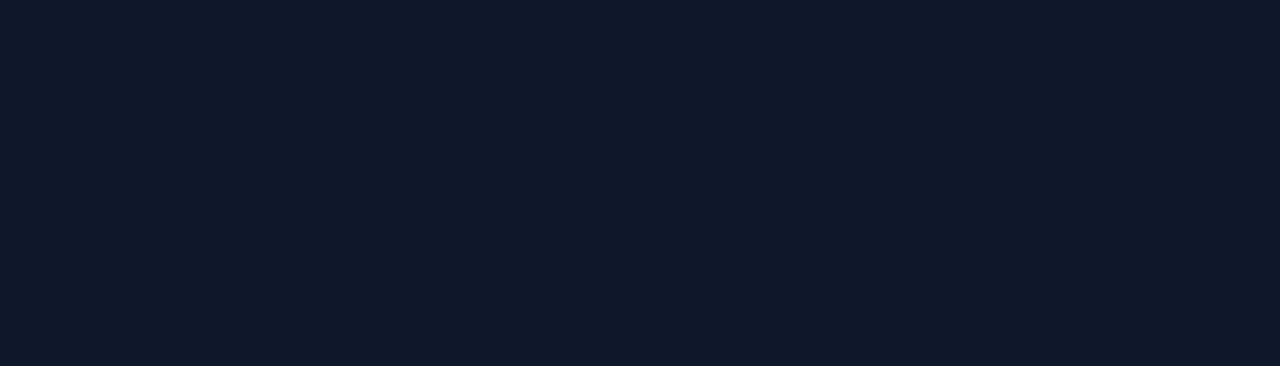
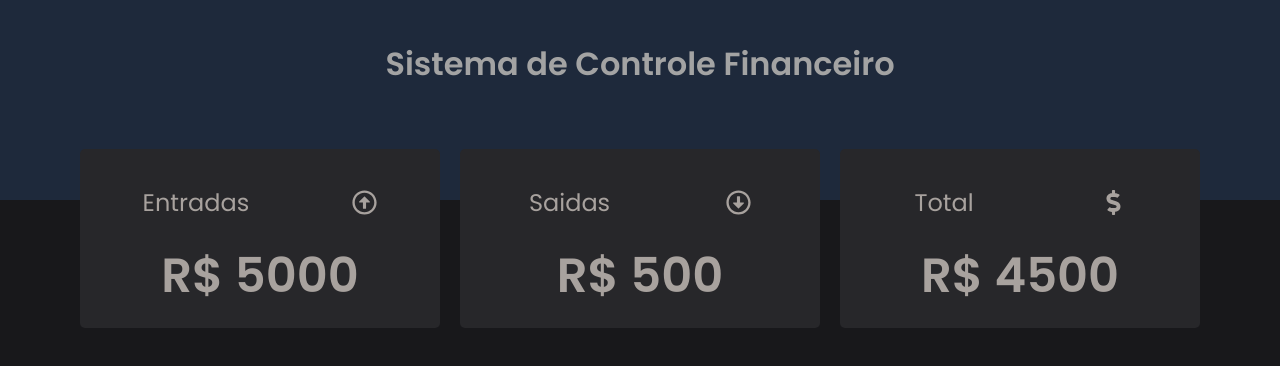
Before and after one commit to CamiNunes/sistema-financeiro, a React (Create React App) app: page / in a window 1280 px wide. Shown: the top 366 px of the page. Built offline with nearby package versions, Linux system fonts and the light colour scheme.

Commit message:
Criando componentes principais;

```diff
--- a/src/App.js
+++ b/src/App.js
@@ -1,7 +1,14 @@
-import { Global } from './styles/global';
+import { GlobalStyle } from './styles/global';
+import { Header } from './components/Header';
+import { Resume } from './components/Resume';
 
 export function App() {
   return (
-    <Global />
+    <>
+    <GlobalStyle />
+    <Header />
+    <Resume />
+    </>
+
   );
 }
--- /dev/null
+++ b/src/components/Header/index.js
@@ -0,0 +1,12 @@
+import React from 'react'
+import { Container, H1, Title } from './style';
+
+export const Header = () => {
+  return (
+    <Container>
+      <H1>
+        <Title>Sistema de Controle Financeiro</Title>
+      </H1>
+    </Container>
+  )
+}
--- /dev/null
+++ b/src/components/Header/style.js
@@ -0,0 +1,16 @@
+import styled from "styled-components";
+
+export const Container = styled.div`
+  height:200px;
+  text-align: center;
+  background: #1e293b;
+`;
+
+export const H1 = styled.h1`
+
+`;
+
+export const Title = styled.div`
+  padding-top: 2.5rem;
+  color: #a3a3a3;
+`;
--- /dev/null
+++ b/src/components/Resume/index.js
@@ -0,0 +1,14 @@
+import React from 'react'
+import { Container } from './style';
+import { ResumeItem } from './../ResumeItem/index';
+import { FaRegArrowAltCircleUp, FaRegArrowAltCircleDown, FaDollarSign } from 'react-icons/fa';
+
+export function Resume() {
+  return (
+    <Container>
+      <ResumeItem title="Entradas" Icon={FaRegArrowAltCircleUp} value="5000"/>
+      <ResumeItem title="Saidas" Icon={FaRegArrowAltCircleDown} value="500"/>
+      <ResumeItem title="Total" Icon={FaDollarSign} value="4500"/>
+    </Container>
+  )
+}
--- /dev/null
+++ b/src/components/Resume/style.js
@@ -0,0 +1,11 @@
+import styled from "styled-components";
+
+export const Container = styled.div`
+  max-width: 1120px;
+  width: 98%;
+  margin: 0 auto;
+  display: flex;
+  gap: 20px;
+  margin-top: -4%;
+  justify-content: space-around;
+`;
--- /dev/null
+++ b/src/components/ResumeItem/index.js
@@ -0,0 +1,15 @@
+import React from 'react'
+import { Container, Header, HeaderTitle, Total } from './style';
+
+export const ResumeItem = ({ title, Icon, value }) => {
+  return (
+    <Container >
+      <Header>
+        <HeaderTitle>{title}</HeaderTitle>
+        <Icon />
+      </Header>
+      <Total>R$ {value}</Total>
+    </Container>
+
+  )
+}
--- /dev/null
+++ b/src/components/ResumeItem/style.js
@@ -0,0 +1,48 @@
+import styled from "styled-components";
+
+export const Container = styled.div`
+  display: flex;
+  flex-direction: column;
+  align-items: center;
+  background-color: #27272a;
+  border-radius: 5px;
+  padding: 5px 15px;
+  width: 30%;
+  color: #a8a29e;
+  padding: 1rem;
+
+  @media (max-width: 750px) {
+    width:20%;
+
+    span{
+      font-size: 1rem;
+    }
+
+    svg{
+      display: none;
+    }
+  }
+`;
+
+export const Header = styled.header`
+  display: flex;
+  align-items: center;
+  justify-content: space-around;
+  width: 100%;
+  gap: 10px;
+  margin: 20px auto;
+
+  svg{
+    width: 25px;
+    height: 25px;
+  }
+`;
+
+export const HeaderTitle = styled.p`
+  font-size: 1.5rem;
+`;
+
+export const Total = styled.span`
+  font-size: 3rem;
+  font-weight: bold;
+`;
--- a/src/styles/global.js
+++ b/src/styles/global.js
@@ -1,11 +1,14 @@
 import { createGlobalStyle } from "styled-components";
 
-export const Global = createGlobalStyle`
+export const GlobalStyle = createGlobalStyle`
+
+  *{
+    margin: 0;
+    padding: 0;
+  }
 
   body{
-    margin: 0;
-    padding: 0;
     font-family: 'Poppins', sans-serif;
-    background-color:#0f172a;
+    background-color:#18181b;
   }
 `;
```
